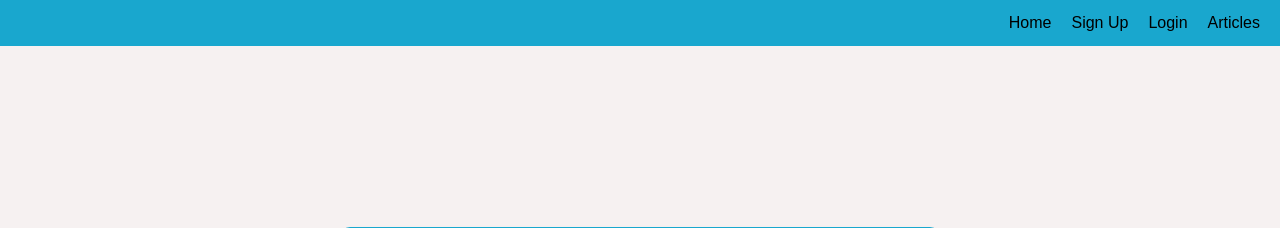
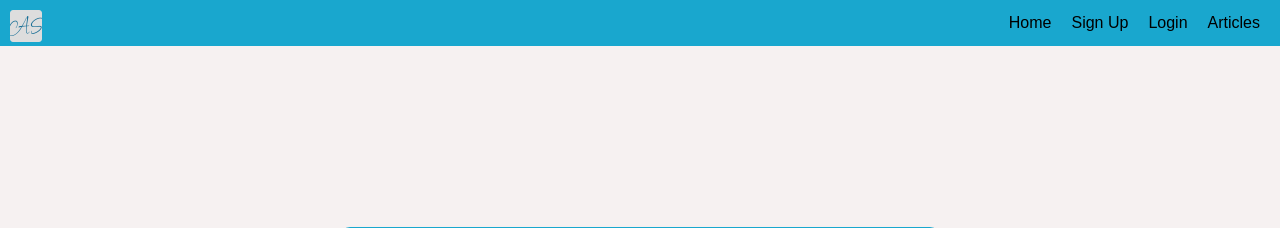
Before and after one commit to Ozi-cheri/auto-sphere, a Django app: page / in a window 1280 px wide. Shown: the top 228 px of the page. Run offline with Django 3.2, Linux system fonts and the light colour scheme.

Commit message:
Add favicon to base.html and modify

```diff
--- /dev/null
+++ b/static/images/about.txt
@@ -0,0 +1,6 @@
+This favicon was generated using the following font:
+
+- Font Title: Licorice
+- Font Author: undefined
+- Font Source: https://fonts.gstatic.com/s/licorice/v6/t5tjIR8TMomTCAyjNk23hqLgzCHu.ttf
+- Font License: undefined)
--- a/templates/base.html
+++ b/templates/base.html
@@ -1,49 +1,111 @@
 {% load static %}
+
 <!DOCTYPE html>
+
 <html lang="en">
 
 <head>
+
   <meta charset="UTF-8">
+
   <meta name="viewport" content="width=device-width, initial-scale=1.0">
+
+  <meta name="keywords" content="Auto-Sphere, Cars, Articles, Automobiles, Auto News">
+
+  <meta name="description"
+    content="Auto-Sphere is your go-to platform for the latest news and articles about cars and the automobile industry.">
+
   <title>{% block title %}Auto-Sphere{% endblock %}</title>
+
+  <link rel="apple-touch-icon" sizes="180x180" href="{% static 'images/apple-touch-icon.png' %}">
+
+  <link rel="icon" type="image/png" sizes="32x32" href="{% static 'images/favicon-32x32.png' %}">
+
+  <link rel="icon" type="image/png" sizes="16x16" href="{% static 'images/favicon-16x16.png' %}">
+
+  <link rel="manifest" href="/site.webmanifest">
+
   <link rel="stylesheet" href="{% static 'css/styles.css' %}">
+
 </head>
 
 <body class="{% block body_class %}{% endblock %}">
+
+  <img src="{% static 'images/favicon-32x32.png' %}" alt="Auto-Sphere Icon" class="favicon-top-left">
   <header>
+
     <nav>
+
       <ul class="navbar">
+
         <li><a href="{% url 'home' %}"
             class="{% if request.resolver_match.url_name == 'home' %}active{% endif %}">Home</a></li>
 
         {% if request.resolver_match.url_name != 'signup' %}
+
         <li><a href="{% url 'signup' %}"
             class="{% if request.resolver_match.url_name == 'signup' %}active{% endif %}">Sign Up</a></li>
+
         {% endif %}
 
+
+
         {% if request.resolver_match.url_name != 'login' %}
+
         <li><a href="{% url 'login' %}"
             class="{% if request.resolver_match.url_name == 'login' %}active{% endif %}">Login</a></li>
+
         {% endif %}
+
+
 
         <li><a href="{% url 'articles' %}"
             class="{% if request.resolver_match.url_name == 'articles' %}active{% endif %}">Articles</a></li>
+
       </ul>
+
     </nav>
+
   </header>
 
   <main>
+
     {% block content %}{% endblock %}
+
   </main>
 
   <footer>
+
     <p>&copy; 2024 Auto-Sphere. All rights reserved.</p>
+
     <div class="footer-social">
+
       <a href="https://facebook.com">Facebook</a>
+
       <a href="https://instagram.com">Instagram</a>
+
       <a href="https://twitter.com">X</a>
+
     </div>
+
   </footer>
+
+  <style>
+    .favicon-top-left {
+
+      position: absolute;
+
+      top: 10px;
+
+      left: 10px;
+
+      width: 32px;
+
+      height: 32px;
+
+    }
+  </style>
+
 </body>
 
 </html>
```
Also changed, not shown: static/images/android-chrome-192x192.png (added), static/images/android-chrome-512x512.png (added), static/images/apple-touch-icon.png (added), static/images/favicon-16x16.png (added), static/images/favicon-32x32.png (added), static/images/favicon.ico (added), static/images/site.webmanifest (added).
